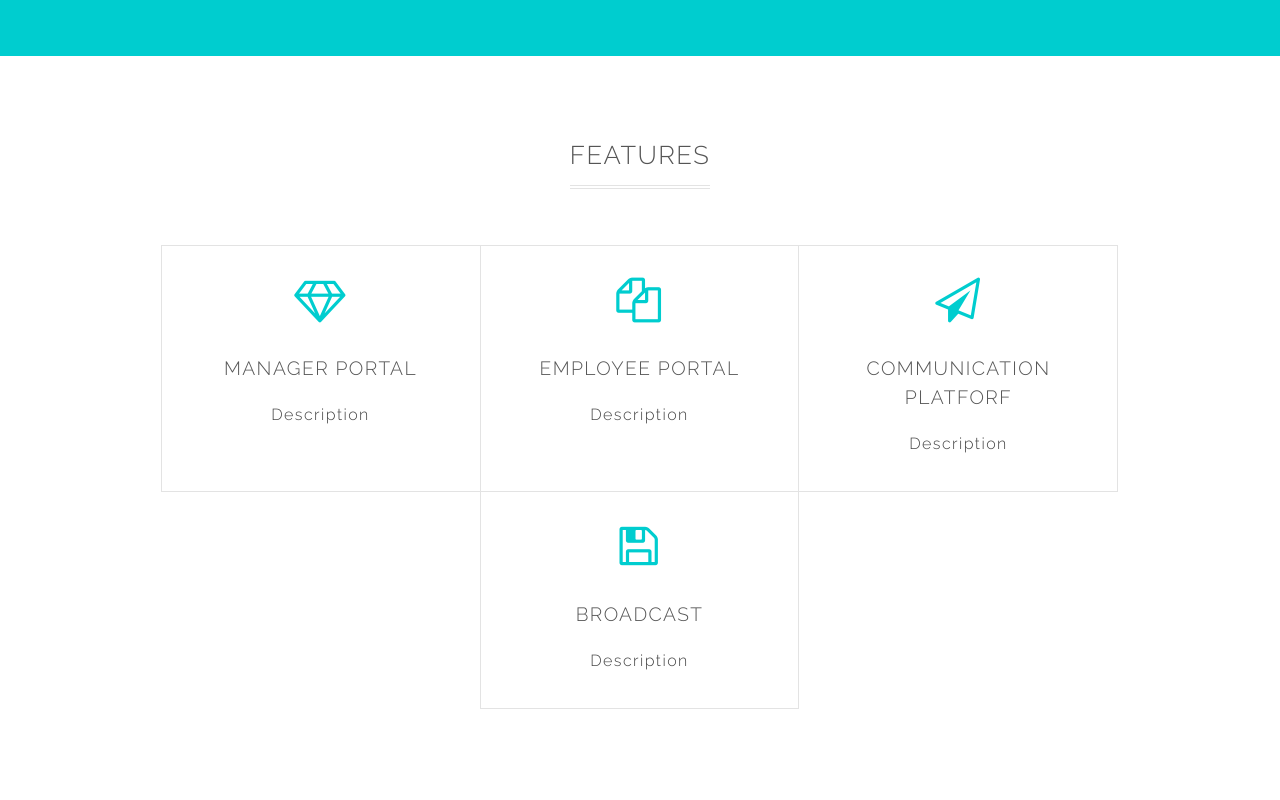
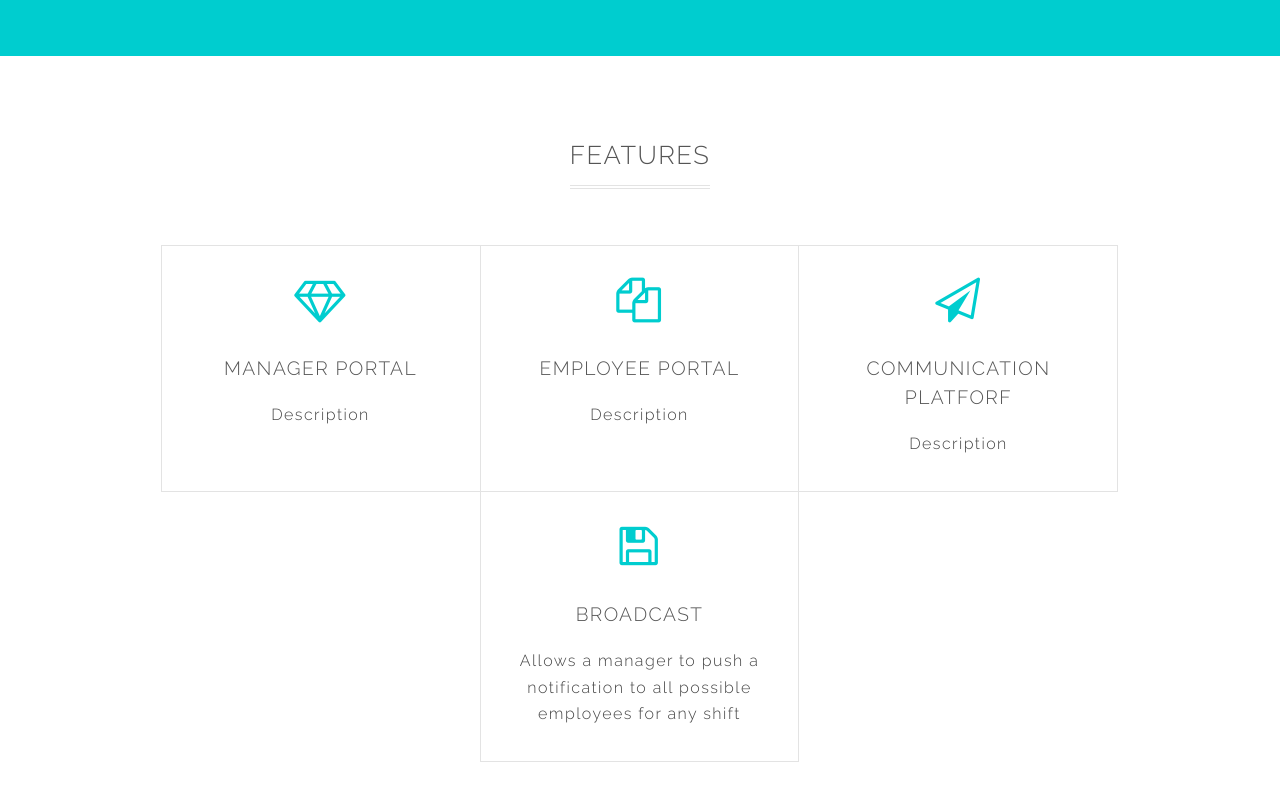
Before and after one commit to agupta1897/ShiftShare, a plain HTML site: page docs/index.html in a window 1280 px wide. Shown: the part 646-1446 px from the top of the page. Drawn offline with Linux system fonts and the light colour scheme.

Commit message:
Broadcast Desc

```diff
--- a/docs/index.html
+++ b/docs/index.html
@@ -43,7 +43,7 @@
 						<div class="feature">
 							<i class="fa fa-save"></i>
 							<h3>Broadcast</h3>
-							<p>Description</p>
+							<p>Allows a manager to push a notification to all possible employees for any shift</p>
 						</div>
 						<!-- <div class="feature">
 							<i class="fa fa-envelope-o"></i>
```
